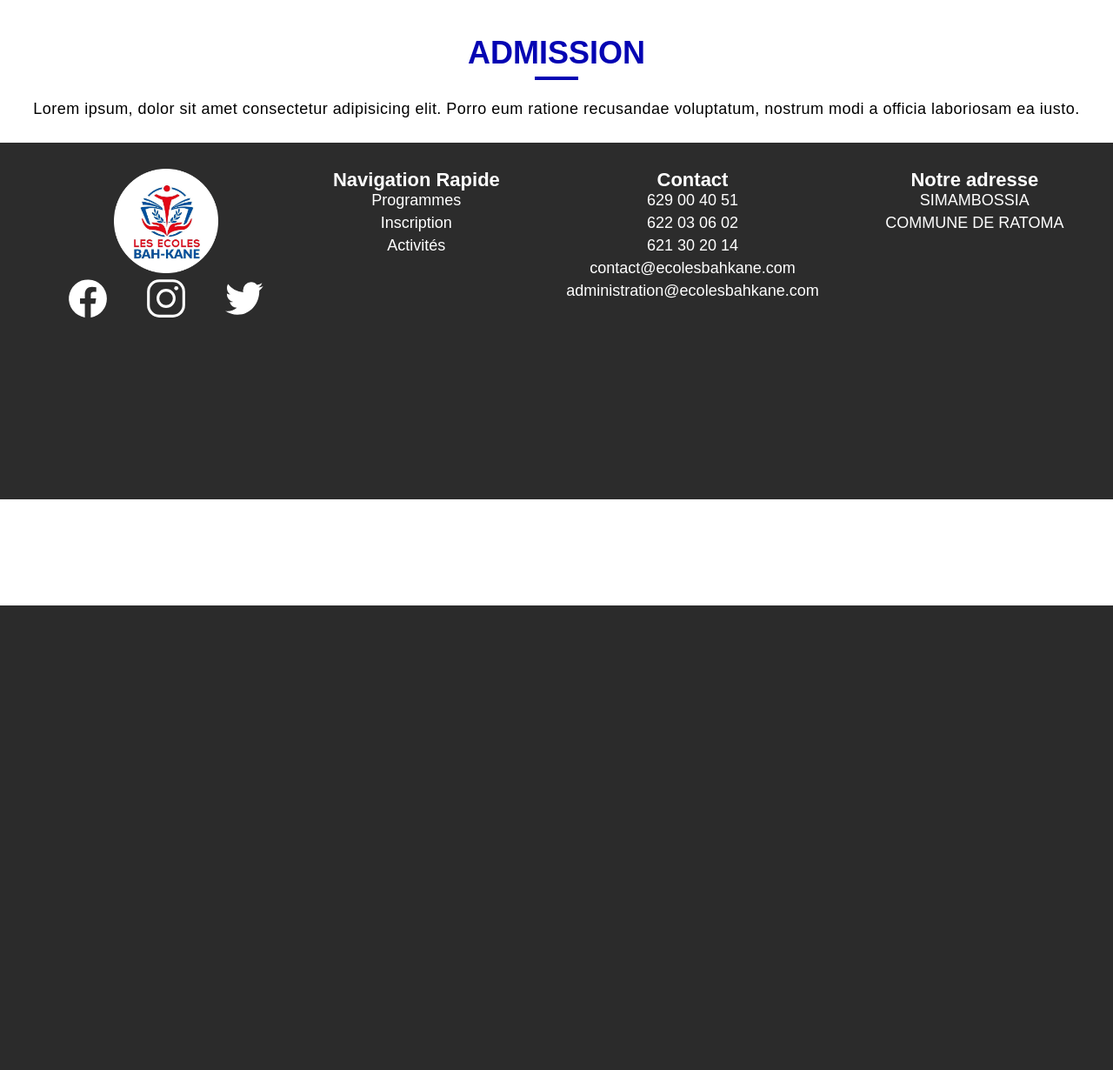
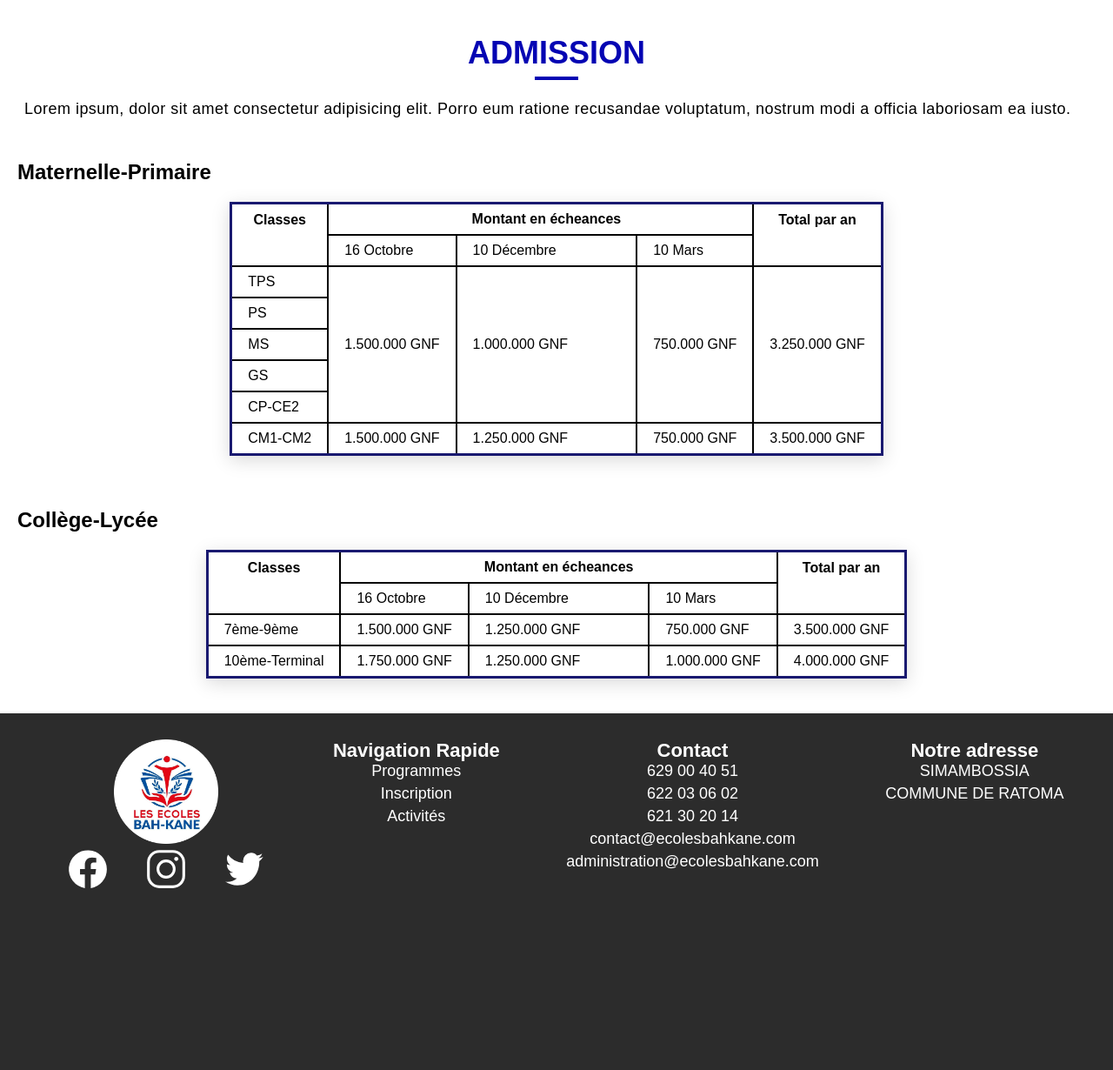
Before and after one commit to NormalGuy42/School-website, a PHP site: the page made by Lycée-primaire/admission.html in a window 1280 px wide. Shown: the part 104-1334 px from the top of the page at 87% size. Before the commit the page ends 800 px from the top, so only its background shows below. Run offline with PHP 8.4, Linux system fonts and the light colour scheme.

Commit message:
Adding tables

```diff
--- a/Lycée-primaire/admission.html
+++ b/Lycée-primaire/admission.html
@@ -7,6 +7,91 @@
     <title>Admission</title>
     <link rel="stylesheet" href="style.css">
     <script src="script.js" defer></script>
+    <style>
+        .content{
+            text-align: start;
+        }
+        table{
+            border-collapse: collapse;
+            min-width: 300px;
+            box-shadow: 0 5px 20px rgba(0,0, 0, .15);
+            cursor: pointer;
+            border: 3px solid midnightblue;
+            margin: 20px auto;
+        }
+        th, td{
+            padding: 8px 18px;
+        }
+        /*Putting the borders in the right place start*/
+        .border{
+            border: var(--table-border);
+        }
+        .border_top{
+            border-top: var(--table-border);
+            border-right: var(--table-border); /*This is for the TPS row*/
+        }
+        .border_right{
+            border-right: var(--table-border);
+        }
+        /*Putting the borders in the right place end*/
+        .second_table thead tr{
+            border: none;
+        }
+        .second_table tr{
+            border: var(--table-border);
+        }
+        .second_table tbody td{
+            border: var(--table-border)
+        }
+        /* tbody tr, td, th{
+            border: 1px solid black;
+        } */
+        /*Changing borders start*/
+        /*For the head start*/
+        /* thead tr:first-child th:nth-child(1),th:nth-child(5){
+            border-bottom: none;
+        }
+        thead tr:first-child th:nth-child(2), th:nth-child(3),th:nth-child(4){
+            border: none;
+        }
+        thead tr:last-child td:nth-child(1),td:nth-child(5){
+            border: none;
+            border-bottom: 1px solid;
+        } */
+        /*For the head end*/
+        /*For the body start*/
+        /* .first_body tr, .first_body td{
+            border: none;
+        }
+        .first_body tr td:first-child{
+            border: 1px solid;
+        }
+        .first_body tr:last-child td{
+            border: 1px solid;
+        }
+        .first_body tr:nth-child(1) td:nth-child(2),tr:nth-child(2) td:nth-child(2),tr:nth-child(3) td:nth-child(2),
+        tr:nth-child(4) td:nth-child(2),tr:nth-child(5) td:nth-child(2){
+            border-left: 1px solid;
+            border-right: 1px solid;
+        }
+        .first_body tr:nth-child(1) td:nth-child(3),tr:nth-child(2) td:nth-child(3),tr:nth-child(3) td:nth-child(3),
+        tr:nth-child(4) td:nth-child(3),tr:nth-child(5) td:nth-child(3){
+            border-left: 1px solid;
+            border-right: 1px solid;
+        }
+        .first_body tr:nth-child(1) td:nth-child(4),tr:nth-child(2) td:nth-child(4),tr:nth-child(3) td:nth-child(4),
+        tr:nth-child(4) td:nth-child(4),tr:nth-child(5) td:nth-child(4){
+            border-left: 1px solid;
+            border-right: 1px solid;
+        } */
+        /*For the body end*/
+        /*Changing borders end*/
+        @media (max-width:800px) {
+            table{
+                display: none;
+            }
+        }
+    </style>
 </head>
 <body>
     <header>
@@ -46,6 +131,108 @@
             <h1 class="title">ADMISSION</h1>
             <div class="underline"></div>
             <p>Lorem ipsum, dolor sit amet consectetur adipisicing elit. Porro eum ratione recusandae voluptatum, nostrum modi a officia laboriosam ea iusto.</p>
+        </div>
+        <div class="content">
+            <h2>Maternelle-Primaire</h2>
+            <table >
+                <thead>
+                    <tr>
+                        <th class="border_right">Classes</th>
+                        <th></th>
+                        <th><span>Montant en écheances</span></th>
+                        <th class="border_right"></th>
+                        <th>Total par an</th>
+                    </tr>
+                    <tr>
+                        <td></td>
+                        <td class="border">16 Octobre</td>
+                        <td class="border">10 Décembre</td>
+                        <td class="border">10 Mars</td>
+                        <td></td>
+                    </tr>
+                </thead>
+                <tbody class="first_body">
+                    <tr>
+                        <td class="border">TPS</td>
+                        <td class="border_top"></td>
+                        <td class="border_top"></td>
+                        <td class="border_top"></td>
+                        <td class="border_top"></td>
+                    </tr>
+                    <tr>
+                        <td class="border">PS</td>
+                        <td class="border_right"></td>
+                        <td class="border_right"></td>
+                        <td class="border_right"></td>
+                        <td class="border_right"></td>
+                    </tr>
+                    <tr>
+                        <td class="border">MS</td>
+                        <td class="border_right">1.500.000 GNF</td>
+                        <td class="border_right">1.000.000 GNF</td>
+                        <td class="border_right">750.000 GNF</td>
+                        <td class="border_right">3.250.000 GNF</td>
+                    </tr>
+                    <tr>
+                        <td class="border">GS</td>
+                        <td class="border_right"></td>
+                        <td class="border_right"></td>
+                        <td class="border_right"></td>
+                        <td class="border_right"></td>
+                    </tr>
+                    <tr>
+                        <td class="border">CP-CE2</td>
+                        <td class="border_right"></td>
+                        <td class="border_right"></td>
+                        <td class="border_right"></td>
+                        <td class="border_right"></td>
+                    </tr>
+                    <tr>
+                        <td class="border">CM1-CM2</td>
+                        <td class="border">1.500.000 GNF</td>
+                        <td class="border">1.250.000 GNF</td>
+                        <td class="border">750.000 GNF</td>
+                        <td class="border">3.500.000 GNF</td>
+                    </tr>
+                </tbody>
+            </table>
+        </div>
+        <div class="content">
+            <h2>Collège-Lycée</h2>
+            <table class="second_table">
+                <thead>
+                    <tr>
+                        <th class="border_right">Classes</th>
+                        <th></th>
+                        <th>Montant en écheances</th>
+                        <th class="border_right"></th>
+                        <th >Total par an</th>
+                    </tr>
+                    <tr>
+                        <td></td>
+                        <td class="border">16 Octobre</td>
+                        <td class="border">10 Décembre</td>
+                        <td class="border">10 Mars</td>
+                        <td></td>
+                    </tr>
+                </thead>
+                <tbody>
+                    <tr>
+                        <td>7ème-9ème</td>
+                        <td>1.500.000 GNF</td>
+                        <td>1.250.000 GNF</td>
+                        <td>750.000 GNF</td>
+                        <td>3.500.000 GNF</td>
+                    </tr>
+                    <tr>
+                        <td>10ème-Terminal</td>
+                        <td>1.750.000 GNF</td>
+                        <td>1.250.000 GNF</td>
+                        <td>1.000.000 GNF</td>
+                        <td>4.000.000 GNF</td>
+                    </tr>
+                </tbody>
+            </table>
         </div>
     </section>
     <!--Footer start-->
--- a/Lycée-primaire/style.css
+++ b/Lycée-primaire/style.css
@@ -1,3 +1,8 @@
+:root{
+    --title-blue : blue;
+    --table-border: 2px solid;
+}
+
 *{
     margin: 0;
     padding: 0;
```
Also changed, not shown: Lycée-primaire/contact.html (+41 -1 lines).
